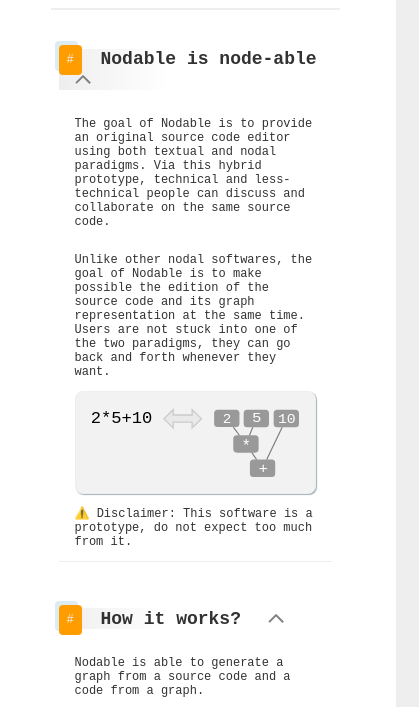
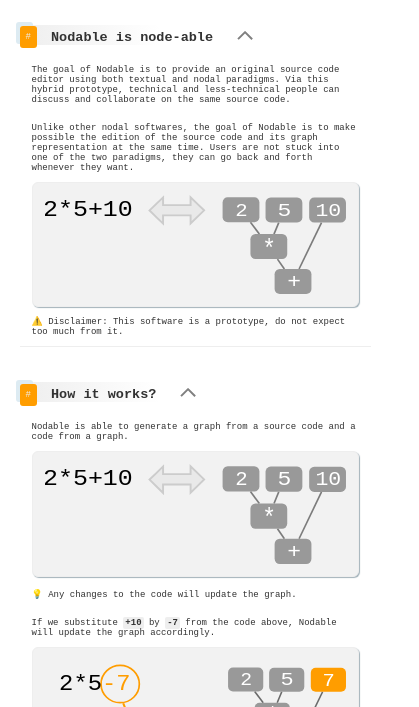
Before and after one commit to berdal84/nodable-website, a website: page src/index.html in a window 390 px wide. Shown: the part 268-975 px from the top of the page, 419 px wide, since content can reach past the window. Drawn offline with Linux system fonts and the light colour scheme.

Commit message:
fix: css on small screens

```diff
--- a/src/style.css
+++ b/src/style.css
@@ -1,10 +1,10 @@
 
 
 
-/** Override variables depending on screen size */
-@media (max-width: 240px) {
+/** Smaller Screens */
+@media (max-width: 480px) {
     :root {
-        --size-1: 2px !important;
+        --size-1: 3px !important;
     }
 
     .container {
@@ -37,6 +37,11 @@
     --pad-1: var(--size-1); /* based on --size-1 */
     --pad-2: calc( var(--pad-1) * 4);
     --pad-3: calc( var(--pad-2) * 4);
+
+    /** Margin */
+    --m-1: var(--size-1); /* based on --size-1 */
+    --m-2: calc( var(--m-1) * 4);
+    --m-3: calc( var(--m-2) * 4);
 
     /** Fonts */
     --font-family: Monospace;
@@ -224,7 +229,7 @@
 }
 
 .mb-1 {
-    margin-bottom: 1rem;
+    margin-bottom: var(--m-1);
 }
 
 .arrow-up {
```
